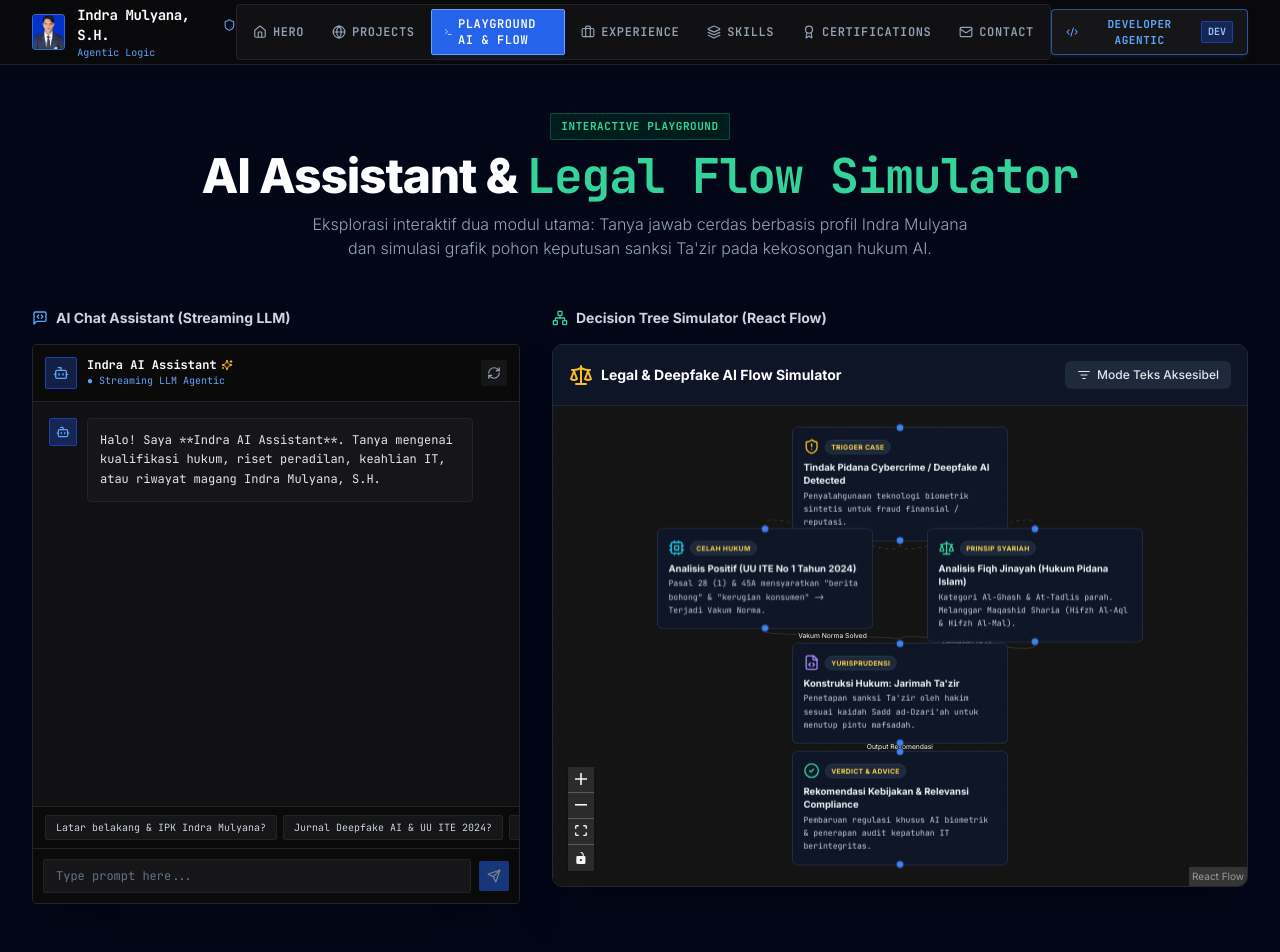
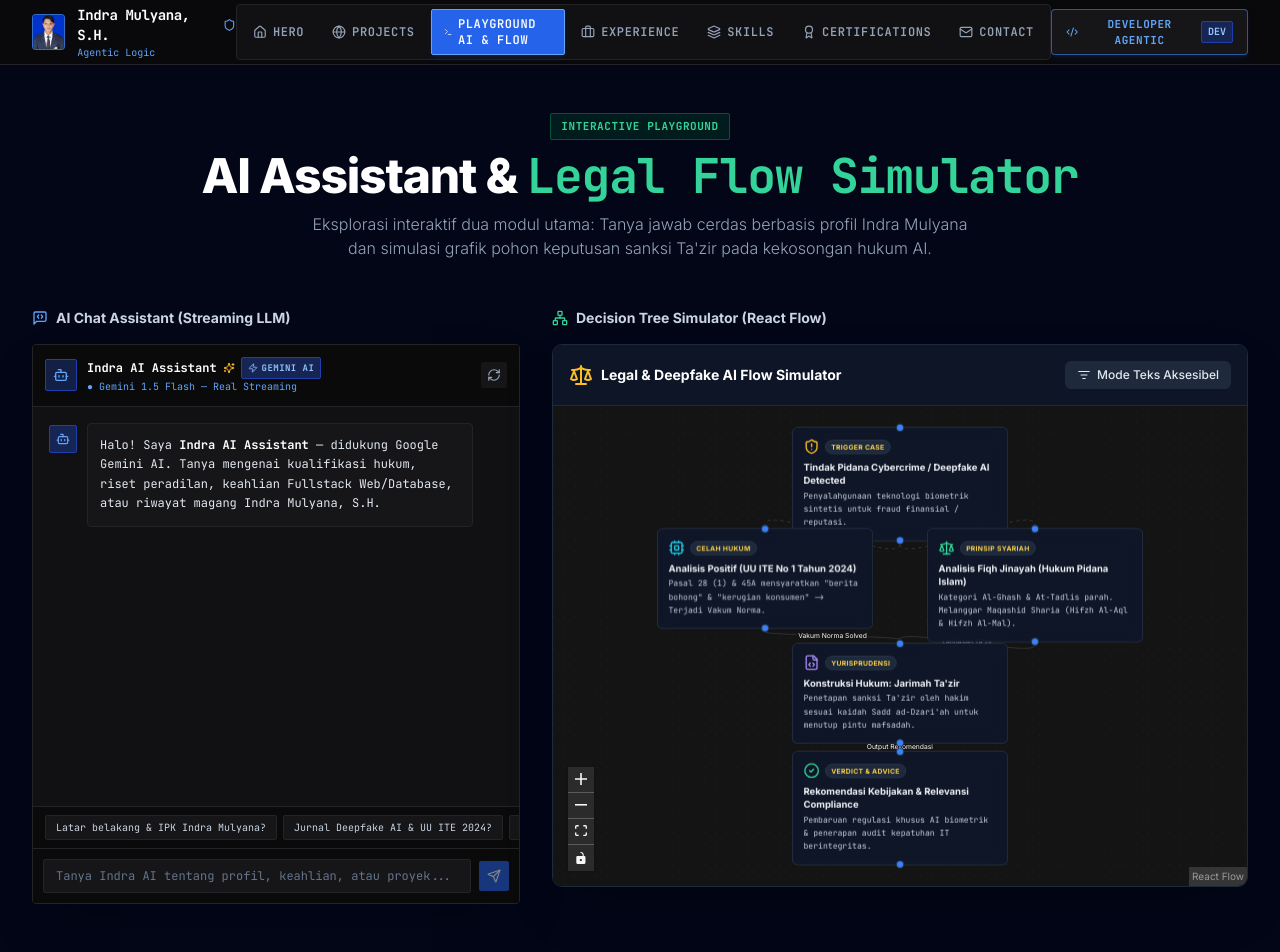
Before and after one commit to Drazeus6/PortofolioIndra, a Next.js app: page /playground in a window 1280 px wide. Shown: the top 952 px of the page. Built offline with nearby package versions, Linux system fonts and the light colour scheme.

Commit message:
feat(ai): integrate real Gemini streaming via @ai-sdk/google streamText + useChat, fix misleading streaming label

```diff
--- a/app/api/chat/route.ts
+++ b/app/api/chat/route.ts
@@ -1,30 +1,25 @@
-import { NextResponse } from 'next/server';
+import { streamText } from 'ai';
+import { createGoogleGenerativeAI } from '@ai-sdk/google';
 import { AI_ASSISTANT_SYSTEM_PROMPT } from '@/lib/prompts';
-import { PERSONAL_DATA, EXPERIENCES, PROJECTS, ACHIEVEMENTS } from '@/lib/data';
+import { PERSONAL_DATA } from '@/lib/data';
 
-// Simple In-Memory Rate Limiter (IP-based)
+// Simple In-Memory Rate Limiter (IP-based, 10 req/min)
 const rateLimitMap = new Map<string, { count: number; lastReset: number }>();
-const RATE_LIMIT_WINDOW_MS = 60 * 1000; // 1 minute
+const RATE_LIMIT_WINDOW_MS = 60 * 1000;
 const MAX_REQUESTS_PER_WINDOW = 10;
 
 function checkRateLimit(ip: string): boolean {
   const now = Date.now();
   const userRate = rateLimitMap.get(ip);
-
   if (!userRate) {
     rateLimitMap.set(ip, { count: 1, lastReset: now });
     return true;
   }
-
   if (now - userRate.lastReset > RATE_LIMIT_WINDOW_MS) {
     rateLimitMap.set(ip, { count: 1, lastReset: now });
     return true;
   }
-
-  if (userRate.count >= MAX_REQUESTS_PER_WINDOW) {
-    return false;
-  }
-
+  if (userRate.count >= MAX_REQUESTS_PER_WINDOW) return false;
   userRate.count += 1;
   return true;
 }
@@ -36,89 +31,93 @@ function sanitizeInput(text: string): string {
     .replace(/ignore\s+previous\s+instructions/gi, '[FILTERED]')
     .replace(/system\s+prompt:/gi, '[FILTERED]')
     .replace(/override\s+rules/gi, '[FILTERED]')
-    .slice(0, 1000); // Max length limit
+    .slice(0, 1000);
+}
+
+// Grounded Fallback Q&A Engine (no LLM needed)
+function groundedFallback(query: string): string {
+  const q = query.toLowerCase();
+  if (q.includes('ipk') || q.includes('pendidikan') || q.includes('lulus') || q.includes('cumlaude')) {
+    return `Indra Mulyana, S.H. adalah lulusan **S1 Hukum Pidana Islam** dari UIN Sunan Gunung Djati Bandung (2022–2026) berpredikat **Cumlaude dengan IPK ${PERSONAL_DATA.gpa}**. Beliau juga merupakan **Lulusan Terbaik SMK Negeri 2 Banjar** jurusan Teknik Komputer & Jaringan (Nilai: 86).`;
+  }
+  if (q.includes('jurnal') || q.includes('deepfake') || q.includes('riset') || q.includes('publikasi') || q.includes('klikhukum')) {
+    return `Indra aktif dalam penulisan & riset hukum terakreditasi:\n1. **Jurnal Galuh Justisi (SINTA 4)**: "Sistem Pemilihan Umum di Indonesia dalam Perspektif Fiqh Siyasah" (Vol 12 No 2, Sep 2024).\n2. **Jurnal Galuh Justisi (SINTA 4)**: "Kekosongan Hukum Tindak Pidana Penipuan Deepfake AI dalam UU ITE No 1 Tahun 2024 Menurut Fiqh Jinayah" (Vol 14 No 1, Mar 2026).\n3. **Klikhukum.id**: Esai Hukum Pidana Pelaku ODGJ perspektif KUHP & KUHAP Baru (Jul 2026).`;
+  }
+  if (q.includes('magang') || q.includes('pengadilan') || q.includes('pengalaman')) {
+    return `Indra memiliki pengalaman peradilan nyata:\n- **Pengadilan Agama Kelas 1A Ciamis** (Jan–Feb 2025): Prosedur litigasi peradilan agama, verifikasi berkas perceraian & waris, administrasi SIPP.\n- **Pengadilan Negeri Kelas 1B Ciamis** (Juli–Ags 2024): Membantu 3 kepaniteraan (Pidana, Perdata, Hukum), e-Court, & observasi langsung persidangan.`;
+  }
+  if (q.includes('project') || q.includes('proyek') || q.includes('web') || q.includes('ryoku') || q.includes('jinayah') || q.includes('cargo') || q.includes('sehat') || q.includes('coffee')) {
+    return `Indra memiliki 5 aplikasi web live di Vercel:\n1. **Jinayah App** — React 19 + Supabase PostgreSQL.\n2. **Ryoku Anime** — Next.js App Router + Vercel Postgres.\n3. **WUS Cargo** — Next.js + Node.js + PostgreSQL.\n4. **Jejak Sehat** — React + MySQL.\n5. **Coffee Shop Web** — React + Express.js + MongoDB.`;
+  }
+  if (q.includes('skill') || q.includes('keahlian') || q.includes('database') || q.includes('stack') || q.includes('teknologi')) {
+    return `Kompetensi Fullstack & Hukum Indra:\n- **Fullstack Web & DB**: Next.js, React 19, TypeScript, Node.js, Express, PostgreSQL, MySQL, Supabase, Prisma ORM, Tailwind CSS, Framer Motion.\n- **Legal**: Legal Analysis & Drafting, Hukum Acara Peradilan (PA & PN), Cybercrime AI & UU ITE 2024, Fiqh Jinayah & Siyasah.\n- **Sertifikasi**: MOS Word, TOAFL Arabic, English Proficiency, IBM SkillsBuild AI.`;
+  }
+  if (q.includes('kontak') || q.includes('email') || q.includes('wa') || q.includes('whatsapp') || q.includes('hubungi')) {
+    return `Kontak langsung Indra Mulyana, S.H.:\n- **Email**: ${PERSONAL_DATA.email}\n- **WhatsApp**: ${PERSONAL_DATA.formattedWhatsapp}\n- **Lokasi**: ${PERSONAL_DATA.location}`;
+  }
+  if (q.includes('prestasi') || q.includes('juara') || q.includes('penghargaan') || q.includes('achievement')) {
+    return `Prestasi Indra Mulyana:\n- 🏆 **Juara 1 Lomba Menulis Surat Tingkat Nasional** (100+ peserta se-Indonesia, 2025).\n- 🏅 **Lulusan Terbaik SMK Negeri 2 Banjar** jurusan Teknik Komputer & Jaringan, 2022.`;
+  }
+  return `Terima kasih! Saya **Indra AI Assistant** — didukung **Google Gemini AI**. Indra Mulyana, S.H. adalah Sarjana Hukum Cumlaude (IPK 3.71/4.00), Fullstack Web Developer, dengan 2 Jurnal SINTA 4 dan 5 aplikasi web live. Ada yang ingin Anda tanyakan lebih lanjut?`;
 }
 
 export async function POST(req: Request) {
   try {
-    // 1. IP Rate Limiting Check
+    // 1. IP Rate Limiting
     const ip = req.headers.get('x-forwarded-for') || req.headers.get('x-real-ip') || '127.0.0.1';
     if (!checkRateLimit(ip)) {
-      return NextResponse.json(
-        { error: 'Batas penggunaan tercapai. Silakan tunggu 1 menit sebelum mengirim pesan lagi.' },
-        { status: 429, headers: { 'Retry-After': '60' } }
+      return new Response(
+        JSON.stringify({ error: 'Batas penggunaan tercapai. Tunggu 1 menit sebelum mengirim pesan lagi.' }),
+        { status: 429, headers: { 'Content-Type': 'application/json', 'Retry-After': '60' } }
       );
     }
 
-    // 2. Parse & Sanitize Request
+    // 2. Parse & Sanitize Input
     const body = await req.json();
     const { messages } = body || {};
 
     if (!Array.isArray(messages) || messages.length === 0) {
-      return NextResponse.json({ error: 'Format pesan tidak valid.' }, { status: 400 });
+      return new Response(JSON.stringify({ error: 'Format pesan tidak valid.' }), {
+        status: 400,
+        headers: { 'Content-Type': 'application/json' },
+      });
     }
 
-    const lastMessage = messages[messages.length - 1]?.content || '';
-    const cleanPrompt = sanitizeInput(lastMessage);
-    const query = cleanPrompt.toLowerCase();
+    const lastContent = messages[messages.length - 1]?.content || '';
+    const cleanedContent = sanitizeInput(lastContent);
 
-    // 3. Optional External LLM Integration (Gemini / OpenAI API)
+    const sanitizedMessages = messages.map((m: any, idx: number) => ({
+      role: m.role as 'user' | 'assistant',
+      content: idx === messages.length - 1 ? cleanedContent : String(m.content).slice(0, 500),
+    }));
+
+    // 3. Try Real Gemini Streaming via Vercel AI SDK
     const geminiKey = process.env.GEMINI_API_KEY;
     if (geminiKey) {
-      try {
-        const geminiRes = await fetch(
-          `https://generativelanguage.googleapis.com/v1beta/models/gemini-1.5-flash:generateContent?key=${geminiKey}`,
-          {
-            method: 'POST',
-            headers: { 'Content-Type': 'application/json' },
-            body: JSON.stringify({
-              system_instruction: {
-                parts: [{ text: AI_ASSISTANT_SYSTEM_PROMPT }],
-              },
-              contents: messages.map((m: any) => ({
-                role: m.role === 'assistant' ? 'model' : 'user',
-                parts: [{ text: m.content }],
-              })),
-            }),
-          }
-        );
+      const google = createGoogleGenerativeAI({ apiKey: geminiKey });
 
-        if (geminiRes.ok) {
-          const geminiData = await geminiRes.json();
-          const aiReply = geminiData.candidates?.[0]?.content?.parts?.[0]?.text;
-          if (aiReply) {
-            return NextResponse.json({ reply: aiReply });
-          }
-        }
-      } catch (err) {
-        console.warn('Gemini API call fallback to grounded knowledge:', err);
-      }
+      const result = await streamText({
+        model: google('gemini-1.5-flash'),
+        system: AI_ASSISTANT_SYSTEM_PROMPT,
+        messages: sanitizedMessages,
+        maxTokens: 600,
+        temperature: 0.7,
+      });
+
+      return result.toDataStreamResponse();
     }
 
-    // 4. Robust Grounded Knowledge Response Engine
-    let reply = '';
+    // 4. Fallback: Grounded Q&A (when no API key configured)
+    const fallbackReply = groundedFallback(cleanedContent);
+    return new Response(JSON.stringify({ reply: fallbackReply }), {
+      headers: { 'Content-Type': 'application/json' },
+    });
 
-    if (query.includes('ipk') || query.includes('pendidikan') || query.includes('lulus') || query.includes('cumlaude')) {
-      reply = `Indra Mulyana, S.H. adalah lulusan **S1 Hukum Pidana Islam** dari UIN Sunan Gunung Djati Bandung (2022–2026) berpredikat **Cumlaude dengan IPK ${PERSONAL_DATA.gpa}**. Beliau juga merupakan **Lulusan Terbaik SMK Negeri 2 Banjar** jurusan Teknik Komputer & Jaringan (Nilai: 86).`;
-    } else if (query.includes('jurnal') || query.includes('deepfake') || query.includes('riset') || query.includes('publikasi') || query.includes('klikhukum')) {
-      reply = `Indra aktif dalam penulisan & riset hukum terakreditasi:\n1. **Jurnal Galuh Justisi (SINTA 4)**: "Sistem Pemilihan Umum di Indonesia dalam Perspektif Fiqh Siyasah" (Vol 12 No 2).\n2. **Jurnal Galuh Justisi (SINTA 4)**: "Kekosongan Hukum Tindak Pidana Penipuan Deepfake AI dalam UU ITE No 1 Tahun 2024 Menurut Fiqh Jinayah" (Vol 14 No 1).\n3. **Klikhukum.id**: Esai Hukum Pidana Pelaku Gangguan Jiwa (ODGJ) Perspektif KUHP & KUHAP Baru.`;
-    } else if (query.includes('magang') || query.includes('pengadilan') || query.includes('pengalaman')) {
-      reply = `Indra memiliki pengalaman peradilan nyata:\n- **Pengadilan Agama Kelas 1A Ciamis** (Jan-Feb 2025): Prosedur litigasi peradilan agama, verifikasi berkas, & administrasi SIPP.\n- **Pengadilan Negeri Kelas 1B Ciamis** (Juli-Ags 2024): Membantu 3 kepaniteraan (Panitera Pidana, Panitera Perdata, Panitera Hukum), PTSP, & e-Court.`;
-    } else if (query.includes('project') || query.includes('proyek') || query.includes('web') || query.includes('ryoku') || query.includes('jinayah') || query.includes('cargo') || query.includes('sehat')) {
-      reply = `Indra telah mengoperasikan 5 aplikasi web live di Vercel:\n1. **Jinayah App** (https://jinayah-2yio.vercel.app/) - React 19, Supabase PostgreSQL.\n2. **Ryoku Anime** (https://ryoku-seven.vercel.app/) - Next.js App Router, Vercel Postgres.\n3. **WUS Cargo** (https://wuscargo.vercel.app/) - Next.js, Node.js, PostgreSQL.\n4. **Jejak Sehat** (https://jejaksehat.vercel.app/) - React, MySQL, PostgreSQL.\n5. **Coffee Shop Web** (https://coffeshopwebsite.vercel.app/) - React, Express, MongoDB.`;
-    } else if (query.includes('skill') || query.includes('keahlian') || query.includes('database') || query.includes('stack')) {
-      reply = `Kompetensi Fullstack & Hukum Indra Mulyana:\n- **Fullstack Web & DB**: Next.js, React 19, TypeScript, Node.js, Express, PostgreSQL, MySQL, Supabase, Prisma ORM, Tailwind CSS.\n- **Legal**: Legal Analysis & Drafting, Hukum Acara Peradilan (PA & PN), Cybercrime AI & UU ITE 2024, Fiqh Jinayah & Siyasah.\n- **Sertifikasi**: MOS Word, TOAFL Arabic, English Proficiency, IBM SkillsBuild AI.`;
-    } else if (query.includes('kontak') || query.includes('email') || query.includes('wa') || query.includes('whatsapp')) {
-      reply = `Kontak langsung Indra Mulyana, S.H.:\n- **Email**: ${PERSONAL_DATA.email}\n- **WhatsApp**: ${PERSONAL_DATA.formattedWhatsapp}\n- **Lokasi**: ${PERSONAL_DATA.location}`;
-    } else {
-      reply = `Terima kasih! Saya Indra AI Assistant. Indra Mulyana, S.H. adalah Sarjana Hukum Cumlaude (IPK 3.71) & Fullstack Web Developer yang menguasai Next.js, PostgreSQL, Legal Drafting, serta memiliki 5 aplikasi web live dan 2 publikasi Jurnal SINTA 4. Ada informasi spesifik yang ingin Anda tanyakan?`;
-    }
-
-    return NextResponse.json({ reply });
   } catch (error: any) {
-    return NextResponse.json(
-      { error: 'Gagal memproses pesan AI.', details: error.message },
-      { status: 500 }
+    console.error('Chat API Error:', error?.message);
+    return new Response(
+      JSON.stringify({ error: 'Gagal memproses pesan.', details: error?.message }),
+      { status: 500, headers: { 'Content-Type': 'application/json' } }
     );
   }
 }
--- a/components/widgets/ChatWidget.tsx
+++ b/components/widgets/ChatWidget.tsx
@@ -1,107 +1,98 @@
 'use client';
 
-import React, { useState } from 'react';
-import { Bot, Send, User, Sparkles, RefreshCw, Shield } from 'lucide-react';
+import React, { useState, useRef, useEffect } from 'react';
+import { useChat } from 'ai/react';
+import { Bot, Send, User, Sparkles, RefreshCw, Zap } from 'lucide-react';
 import { motion, AnimatePresence } from 'framer-motion';
-
-interface Message {
-  id: string;
-  role: 'user' | 'assistant';
-  content: string;
-}
 
 const SUGGESTED_PROMPTS = [
   'Latar belakang & IPK Indra Mulyana?',
   'Jurnal Deepfake AI & UU ITE 2024?',
   'Magang Pengadilan Negeri & Agama?',
-  'Keahlian Hukum & MOS Word Certified?',
+  'Keahlian Fullstack Web & Database?',
+  'Aplikasi web yang sudah dibuat?',
 ];
 
 export function ChatWidget() {
-  const [messages, setMessages] = useState<Message[]>([
-    {
-      id: 'welcome',
-      role: 'assistant',
-      content:
-        'Halo! Saya **Indra AI Assistant**. Tanya mengenai kualifikasi hukum, riset peradilan, keahlian IT, atau riwayat magang Indra Mulyana, S.H.',
+  const scrollRef = useRef<HTMLDivElement>(null);
+
+  const { messages, input, handleInputChange, handleSubmit, isLoading, setMessages, setInput, error } = useChat({
+    api: '/api/chat',
+    initialMessages: [
+      {
+        id: 'welcome',
+        role: 'assistant',
+        content: 'Halo! Saya **Indra AI Assistant** — didukung Google Gemini AI. Tanya mengenai kualifikasi hukum, riset peradilan, keahlian Fullstack Web/Database, atau riwayat magang Indra Mulyana, S.H.',
+      },
+    ],
+    onError: (err) => {
+      console.error('Chat error:', err);
     },
-  ]);
-  const [input, setInput] = useState('');
-  const [loading, setLoading] = useState(false);
+  });
 
-  const sendMessage = async (queryText: string) => {
-    if (!queryText.trim() || loading) return;
+  // Auto-scroll to bottom on new messages
+  useEffect(() => {
+    if (scrollRef.current) {
+      scrollRef.current.scrollTop = scrollRef.current.scrollHeight;
+    }
+  }, [messages, isLoading]);
 
-    const userMsg: Message = {
-      id: Date.now().toString(),
-      role: 'user',
-      content: queryText,
-    };
+  const handleSuggestedPrompt = (prompt: string) => {
+    setInput(prompt);
+    // Submit programmatically
+    const fakeEvent = { preventDefault: () => {} } as React.FormEvent;
+    setTimeout(() => {
+      handleSubmit(fakeEvent, { data: { content: prompt } });
+    }, 50);
+  };
 
-    setMessages((prev) => [...prev, userMsg]);
-    setInput('');
-    setLoading(true);
+  const resetChat = () => {
+    setMessages([
+      {
+        id: 'welcome',
+        role: 'assistant',
+        content: 'Halo! Saya **Indra AI Assistant** — didukung Google Gemini AI. Tanya mengenai kualifikasi hukum, riset peradilan, keahlian Fullstack Web/Database, atau riwayat magang Indra Mulyana, S.H.',
+      },
+    ]);
+  };
 
-    try {
-      const response = await fetch('/api/chat', {
-        method: 'POST',
-        headers: { 'Content-Type': 'application/json' },
-        body: JSON.stringify({ messages: [...messages, userMsg] }),
-      });
-
-      if (!response.ok) {
-        throw new Error('Gagal menghubungi AI Assistant.');
-      }
-
-      const data = await response.json();
-      const assistantMsg: Message = {
-        id: (Date.now() + 1).toString(),
-        role: 'assistant',
-        content: data.reply || 'Maaf, terjadi kendala teknis.',
-      };
-
-      setMessages((prev) => [...prev, assistantMsg]);
-    } catch (err: any) {
-      setMessages((prev) => [
-        ...prev,
-        {
-          id: (Date.now() + 1).toString(),
-          role: 'assistant',
-          content: 'Maaf, sistem AI sedang offline. Anda dapat menghubungi Indra Mulyana langsung via WhatsApp: 0813 9570 1071.',
-        },
-      ]);
-    } finally {
-      setLoading(false);
-    }
+  // Markdown-style bold rendering
+  const renderContent = (text: string) => {
+    const parts = text.split(/(\*\*.*?\*\*)/g);
+    return parts.map((part, i) =>
+      part.startsWith('**') && part.endsWith('**') ? (
+        <strong key={i} className="text-white font-bold">
+          {part.slice(2, -2)}
+        </strong>
+      ) : (
+        <span key={i}>{part}</span>
+      )
+    );
   };
 
   return (
     <div className="w-full rounded-md bg-dark-surface border border-dark-border shadow-2xl overflow-hidden flex flex-col h-[560px] font-mono">
       {/* Header */}
-      <div className="p-3 bg-dark-base border-b border-dark-border flex items-center justify-between">
+      <div className="p-3 bg-dark-base border-b border-dark-border flex items-center justify-between shrink-0">
         <div className="flex items-center gap-2.5">
           <div className="w-8 h-8 rounded-sm bg-blue-950/80 border border-blue-800 flex items-center justify-center text-blue-400">
             <Bot className="w-4 h-4" />
           </div>
           <div>
-            <h3 className="font-bold text-xs text-white flex items-center gap-1">
+            <h3 className="font-bold text-xs text-white flex items-center gap-1.5">
               Indra AI Assistant
               <Sparkles className="w-3 h-3 text-amber-400" />
+              <span className="text-[9px] bg-blue-950 border border-blue-800 text-blue-300 px-1.5 py-0.5 rounded-sm uppercase tracking-wider font-bold flex items-center gap-1">
+                <Zap className="w-2.5 h-2.5" /> Gemini AI
+              </span>
             </h3>
-            <p className="text-[10px] text-blue-400">● Streaming LLM Agentic</p>
+            <p className={`text-[10px] ${isLoading ? 'text-amber-400 animate-pulse' : 'text-blue-400'}`}>
+              {isLoading ? '● Generating response...' : '● Gemini 1.5 Flash — Real Streaming'}
+            </p>
           </div>
         </div>
         <button
-          onClick={() =>
-            setMessages([
-              {
-                id: 'welcome',
-                role: 'assistant',
-                content:
-                  'Halo! Saya **Indra AI Assistant**. Tanya mengenai kualifikasi hukum, riset peradilan, keahlian IT, atau riwayat magang Indra Mulyana, S.H.',
-              },
-            ])
-          }
+          onClick={resetChat}
           className="p-1.5 rounded-sm bg-dark-card hover:bg-dark-border text-slate-400 hover:text-white transition-colors"
           title="Reset Chat"
         >
@@ -110,31 +101,35 @@ export function ChatWidget() {
       </div>
 
       {/* Messages Scroll Area */}
-      <div className="flex-1 p-4 overflow-y-auto space-y-3 font-sans text-xs md:text-sm">
+      <div
+        ref={scrollRef}
+        className="flex-1 p-4 overflow-y-auto space-y-3 font-sans text-xs"
+      >
         <AnimatePresence initial={false}>
           {messages.map((m) => (
             <motion.div
               key={m.id}
               initial={{ opacity: 0, y: 8 }}
               animate={{ opacity: 1, y: 0 }}
+              transition={{ duration: 0.2 }}
               className={`flex gap-2.5 ${m.role === 'user' ? 'justify-end' : 'justify-start'}`}
             >
               {m.role === 'assistant' && (
-                <div className="w-7 h-7 rounded-sm bg-blue-950 border border-blue-800 flex items-center justify-center text-blue-400 shrink-0">
+                <div className="w-7 h-7 rounded-sm bg-blue-950 border border-blue-800 flex items-center justify-center text-blue-400 shrink-0 mt-0.5">
                   <Bot className="w-3.5 h-3.5" />
                 </div>
               )}
               <div
-                className={`max-w-[85%] p-3 rounded-md text-xs leading-relaxed font-mono ${
+                className={`max-w-[85%] p-3 rounded-md text-xs leading-relaxed font-mono whitespace-pre-wrap ${
                   m.role === 'user'
                     ? 'bg-blue-600 text-white border border-blue-400'
                     : 'bg-dark-card border border-dark-border text-slate-200'
                 }`}
               >
-                {m.content}
+                {m.role === 'assistant' ? renderContent(m.content) : m.content}
               </div>
               {m.role === 'user' && (
-                <div className="w-7 h-7 rounded-sm bg-dark-border flex items-center justify-center text-slate-300 shrink-0">
+                <div className="w-7 h-7 rounded-sm bg-dark-border flex items-center justify-center text-slate-300 shrink-0 mt-0.5">
                   <User className="w-3.5 h-3.5" />
                 </div>
               )}
@@ -142,21 +137,36 @@ export function ChatWidget() {
           ))}
         </AnimatePresence>
 
-        {loading && (
-          <div className="flex items-center gap-2 text-xs text-blue-400 font-mono animate-pulse">
-            <Bot className="w-3.5 h-3.5" />
-            <span>Indra AI streaming response...</span>
+        {/* Streaming Indicator */}
+        {isLoading && (
+          <div className="flex items-center gap-2 text-xs text-blue-400 font-mono">
+            <div className="w-7 h-7 rounded-sm bg-blue-950 border border-blue-800 flex items-center justify-center shrink-0">
+              <Bot className="w-3.5 h-3.5" />
+            </div>
+            <div className="bg-dark-card border border-dark-border rounded-md px-3 py-2 flex items-center gap-1.5">
+              <span className="w-1.5 h-1.5 bg-blue-400 rounded-full animate-bounce [animation-delay:0ms]" />
+              <span className="w-1.5 h-1.5 bg-blue-400 rounded-full animate-bounce [animation-delay:150ms]" />
+              <span className="w-1.5 h-1.5 bg-blue-400 rounded-full animate-bounce [animation-delay:300ms]" />
+            </div>
+          </div>
+        )}
+
+        {/* Error Display */}
+        {error && (
+          <div className="text-xs text-red-400 font-mono bg-red-950/60 border border-red-800 rounded-sm px-3 py-2">
+            ⚠ {error.message || 'Gagal menghubungi AI. Coba lagi.'}
           </div>
         )}
       </div>
 
       {/* Suggested Prompts */}
-      <div className="px-3 py-2 bg-dark-base border-t border-dark-border flex items-center gap-1.5 overflow-x-auto scrollbar-none font-mono">
+      <div className="px-3 py-2 bg-dark-base border-t border-dark-border flex items-center gap-1.5 overflow-x-auto scrollbar-none font-mono shrink-0">
         {SUGGESTED_PROMPTS.map((p, idx) => (
           <button
             key={idx}
-            onClick={() => sendMessage(p)}
-            className="text-[10px] whitespace-nowrap px-2.5 py-1 rounded-sm bg-dark-card hover:bg-blue-600/30 border border-dark-border hover:border-blue-500 text-slate-300 transition-colors"
+            onClick={() => handleSuggestedPrompt(p)}
+            disabled={isLoading}
+            className="text-[10px] whitespace-nowrap px-2.5 py-1 rounded-sm bg-dark-card hover:bg-blue-600/30 border border-dark-border hover:border-blue-500 text-slate-300 transition-colors disabled:opacity-50"
           >
             {p}
           </button>
@@ -165,22 +175,20 @@ export function ChatWidget() {
 
       {/* Input Form */}
       <form
-        onSubmit={(e) => {
-          e.preventDefault();
-          sendMessage(input);
-        }}
-        className="p-2.5 bg-dark-base border-t border-dark-border flex items-center gap-2"
+        onSubmit={handleSubmit}
+        className="p-2.5 bg-dark-base border-t border-dark-border flex items-center gap-2 shrink-0"
       >
         <input
           type="text"
           value={input}
-          onChange={(e) => setInput(e.target.value)}
-          placeholder="Type prompt here..."
-          className="flex-1 bg-dark-card border border-dark-border rounded-sm px-3 py-2 text-xs text-white focus:outline-none focus:border-blue-500 font-mono placeholder:text-slate-500"
+          onChange={handleInputChange}
+          placeholder="Tanya Indra AI tentang profil, keahlian, atau proyek..."
+          disabled={isLoading}
+          className="flex-1 bg-dark-card border border-dark-border rounded-sm px-3 py-2 text-xs text-white focus:outline-none focus:border-blue-500 font-mono placeholder:text-slate-500 disabled:opacity-60"
         />
         <button
           type="submit"
-          disabled={loading || !input.trim()}
+          disabled={isLoading || !input.trim()}
           className="p-2 rounded-sm bg-blue-600 hover:bg-blue-500 text-white disabled:opacity-50 transition-colors"
         >
           <Send className="w-3.5 h-3.5" />
--- a/package.json
+++ b/package.json
@@ -9,6 +9,7 @@
     "lint": "next lint"
   },
   "dependencies": {
+    "@ai-sdk/google": "^4.0.28",
     "@hookform/resolvers": "^3.9.1",
     "@xyflow/react": "^12.3.2",
     "ai": "^3.4.15",
```
Also changed, not shown: 1 other file (tests, documents, lock files or other folders).
